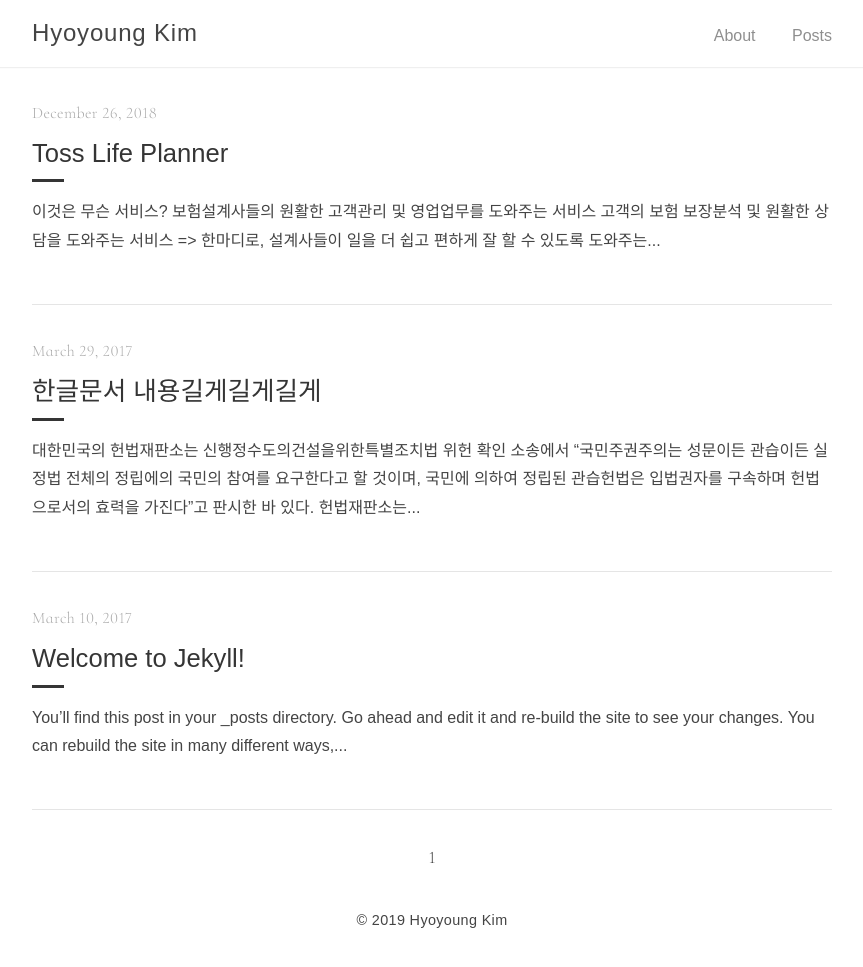
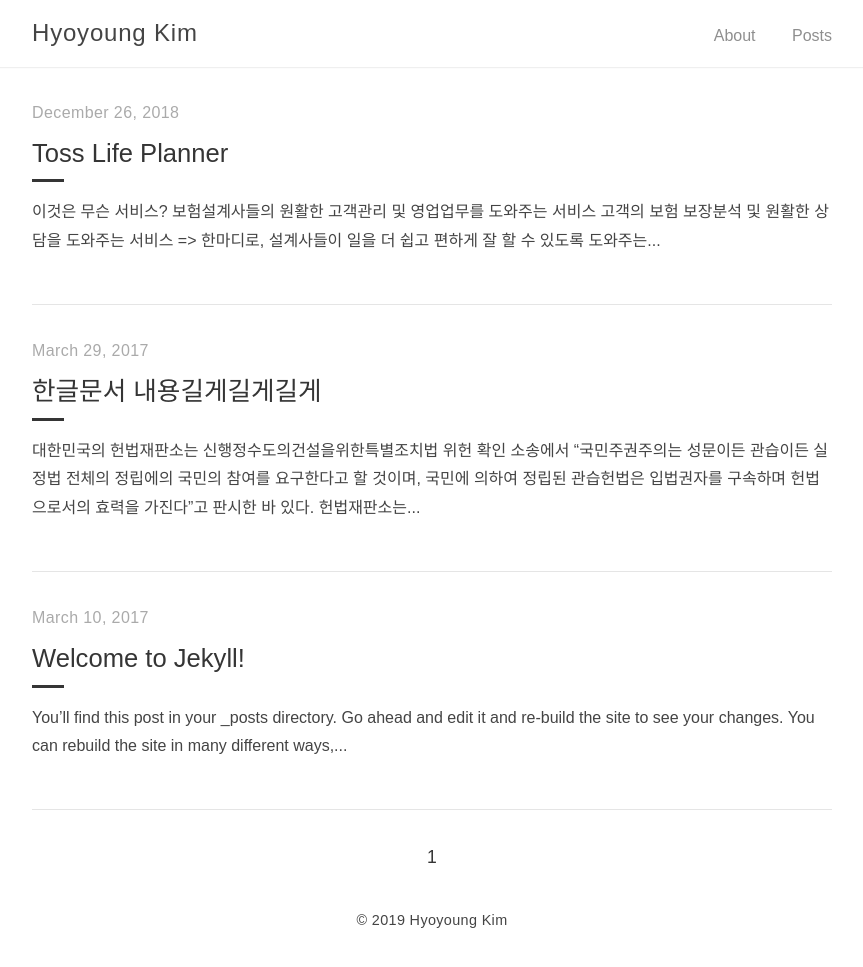
Before and after one commit to hyngkm/hyngkm.github.io, a Jekyll site: the page built from index.html, in a window 1280 px wide. Shown: the whole page, without its empty margins (208-1071 px from the left). Built offline with Jekyll 4.4.1, drawn with Linux system fonts in a browser that asks for light colours; the list of posts is cut into pages by our own code.

Commit message:
Update _variables.scss

```diff
--- a/_sass/tale/_variables.scss
+++ b/_sass/tale/_variables.scss
@@ -12,7 +12,7 @@
 
 // Fonts
 $serif-primary: 'HyoyoungKim_Regular', sans-serif;
-$serif-secondary: 'Cormorant Infant', serif;
+$serif-secondary: 'HyoyoungKim_Regular', sans-serif;
 $sans-serif: 'HyoyoungKim_Regular', sans-serif;
 $monospaced: 'Roboto Mono', monospace;
 
```
